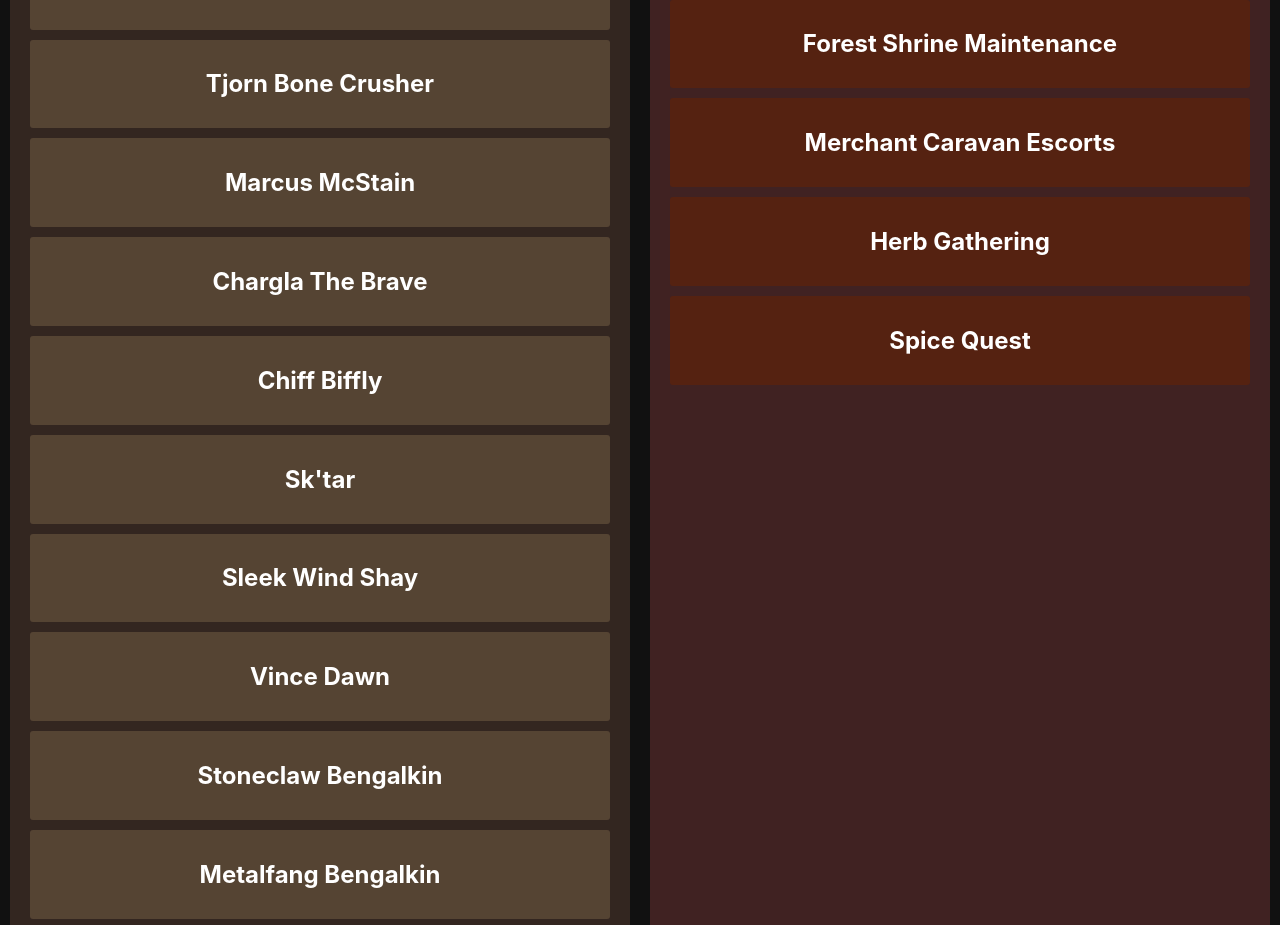
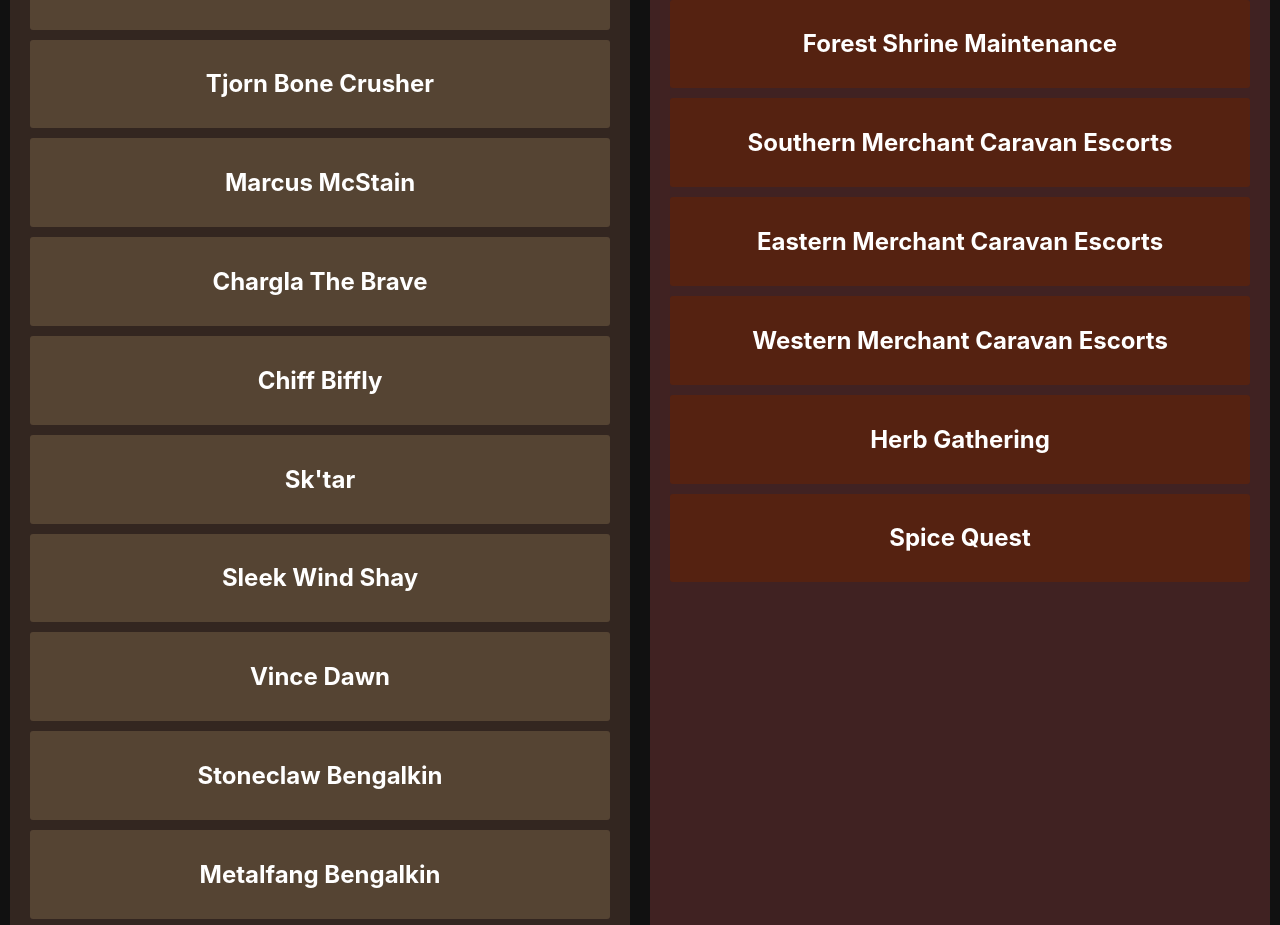
Before and after one commit to claytonweller/fantasy, a React (Create React App) app: page / in a window 1280 px wide. Shown: the part 1760-2685 px from the top of the page. Built offline with nearby package versions, Linux system fonts and the light colour scheme.

Commit message:
Individual quests count toward clan points

```diff
--- a/src/data/raw/adventurers.ts
+++ b/src/data/raw/adventurers.ts
@@ -362,6 +362,12 @@ export const rawAdventurers:IRawAdventurer[] = [
     status: [],
     traits: [],
     questParties: [
+      {
+        partyId: 'p3-q1-4',
+        metrics:[
+
+        ]
+      },
     ]
   },
   {
@@ -455,6 +461,12 @@ export const rawAdventurers:IRawAdventurer[] = [
     status: [],
     traits: [],
     questParties: [
+      {
+        partyId: 'p2-q1-4',
+        metrics:[
+
+        ]
+      },
     ]
   },
   {
@@ -470,6 +482,12 @@ export const rawAdventurers:IRawAdventurer[] = [
     status: [],
     traits: [],
     questParties: [
+      {
+        partyId: 'p3-q1-4',
+        metrics:[
+
+        ]
+      },
     ]
   },
   {
@@ -506,6 +524,12 @@ export const rawAdventurers:IRawAdventurer[] = [
     status: [],
     traits: [],
     questParties: [
+      {
+        partyId: 'p1-q1-5',
+        metrics:[
+
+        ]
+      },
     ]
   },
   {
@@ -536,6 +560,12 @@ export const rawAdventurers:IRawAdventurer[] = [
     status: [],
     traits: [],
     questParties: [
+      {
+        partyId: 'p1-q1-4',
+        metrics:[
+
+        ]
+      },
     ]
   },
   {
@@ -653,6 +683,12 @@ export const rawAdventurers:IRawAdventurer[] = [
     status: [],
     traits: [],
     questParties: [
+      {
+        partyId: 'p3-q1-4',
+        metrics:[
+
+        ]
+      },
     ]
   },
   {
@@ -824,6 +860,12 @@ export const rawAdventurers:IRawAdventurer[] = [
     status: [],
     traits: [],
     questParties: [
+      {
+        partyId: 'p1-q1-4',
+        metrics:[
+
+        ]
+      },
     ]
   },
   {
@@ -935,6 +977,12 @@ export const rawAdventurers:IRawAdventurer[] = [
     status: [],
     traits: [],
     questParties: [
+      {
+        partyId: 'p2-q1-5',
+        metrics:[
+
+        ]
+      },
     ]
   },
   {
@@ -1007,6 +1055,12 @@ export const rawAdventurers:IRawAdventurer[] = [
     status: [],
     traits: [],
     questParties: [
+      {
+        partyId: 'p2-q1-4',
+        metrics:[
+
+        ]
+      },
     ]
   },
   {
@@ -1037,6 +1091,12 @@ export const rawAdventurers:IRawAdventurer[] = [
     status: [],
     traits: [],
     questParties: [
+      {
+        partyId: 'p1-q1-1',
+        metrics:[
+
+        ]
+      },
     ]
   },
   {
@@ -1073,6 +1133,12 @@ export const rawAdventurers:IRawAdventurer[] = [
     status: [],
     traits: [],
     questParties: [
+      {
+        partyId: 'p2-q1-4',
+        metrics:[
+
+        ]
+      },
     ]
   },
   {
@@ -1118,6 +1184,12 @@ export const rawAdventurers:IRawAdventurer[] = [
     status: [],
     traits: [],
     questParties: [
+      {
+        partyId: 'p1-q1-4',
+        metrics:[
+
+        ]
+      },
     ]
   },
   {
--- a/src/data/raw/quests.ts
+++ b/src/data/raw/quests.ts
@@ -99,42 +99,71 @@ export const rawQuests: IRawQuest[] = [
     ]
   },
   {
-    id: 'q1-4',
-    name:'Merchant Caravan Escorts',
+    id: 'q1-4.1',
+    name:'Southern Merchant Caravan Escorts',
+    reward: 50,
+    postedWeek: 1,
+    claimType: QuestClaimType.Clan,
+    questType: QuestTypes.Guard,
+    questRank: Ranks.C,
+    postedBy: 'Trade Guild',
+    description: `With the Festival coming up in a couple of weeks we capable parties to guard the wagons as they come in. Southern Caravan from the Port city of Serpentina.`,
+    // Composite
+    parties:[
+      {
+        id: 'p1-q1-4',
+        startWeek: 1,
+        status: QuestStatus.Claimed,
+        clanId: 'c1',
+        // endWeek: number,
+        metrics:[
+
+        ]
+      },
+    ]
+  },
+  {
+    id: 'q1-4.2',
+    name:'Eastern Merchant Caravan Escorts',
+    reward: 150,
+    postedWeek: 1,
+    claimType: QuestClaimType.Clan,
+    questType: QuestTypes.Guard,
+    questRank: Ranks.C,
+    postedBy: 'Trade Guild',
+    description: `With the Festival coming up in a couple of weeks we capable parties to guard the wagons as they come in. Eastern Caravan: From the capitol.`,
+    // Composite
+    parties:[
+      {
+        id: 'p2-q1-4',
+        startWeek: 1,
+        status: QuestStatus.Claimed,
+        clanId: 'c9',
+        notes: "Eastern Caravan: From the capitol.",
+        // endWeek: number,
+        metrics:[
+
+        ]
+      },
+    ]
+  },
+  {
+    id: 'q1-4.3',
+    name:'Western Merchant Caravan Escorts',
     reward: 100,
     postedWeek: 1,
     claimType: QuestClaimType.Clan,
     questType: QuestTypes.Guard,
     questRank: Ranks.C,
     postedBy: 'Trade Guild',
-    description: `With the Festival coming up in a couple of weeks we capable parties to guard the wagons as they come in.`,
+    description: `With the Festival coming up in a couple of weeks we capable parties to guard the wagons as they come in. Eastern Caravan: Western Caravan: From the mountains.`,
     // Composite
     parties:[
       {
-        id: 'p1-q1-4',
-        startWeek: 2,
+        id: 'p3-q1-4',
+        startWeek: 1,
+        clanId: 'c5',
         status: QuestStatus.Claimed,
-        notes: "Southern Caravan: from the port/ocean.",
-        // endWeek: number,
-        metrics:[
-
-        ]
-      },
-      {
-        id: 'p2-q1-4',
-        startWeek: 2,
-        status: QuestStatus.Claimed,
-        notes: "Eastern Caravan: From the capitol.",
-        // endWeek: number,
-        metrics:[
-
-        ]
-      },
-      {
-        id: 'p2-q1-4',
-        startWeek: 2,
-        status: QuestStatus.Claimed,
-        notes: "Western Caravan: From the mountains.",
         // endWeek: number,
         metrics:[
 
@@ -158,7 +187,15 @@ export const rawQuests: IRawQuest[] = [
         id: 'p1-q1-5',
         startWeek: 1,
         status: QuestStatus.Claimed,
-        notes: "Southern Caravan: from the port/ocean.",
+        // endWeek: number,
+        metrics:[
+
+        ]
+      },
+      {
+        id: 'p2-q1-5',
+        startWeek: 1,
+        status: QuestStatus.Claimed,
         // endWeek: number,
         metrics:[
 
--- a/src/utils/metaMetricsFromClan.ts
+++ b/src/utils/metaMetricsFromClan.ts
@@ -1,4 +1,4 @@
-import { questsById } from "../data/queries/quests"
+import { questsByAdventurerId, questsById } from "../data/queries/quests"
 import { IClan } from "../types/Clan"
 import { IMetricsWithMeta, IQuest, MetricRuleId, QuestStatus } from "../types/Quest"
 
@@ -53,13 +53,15 @@ function calculateSingleWeekMetrics (params:{
   })
 
   const activeAdventurers: Set<string> = new Set()
-  quests.forEach( q =>{
-    q.parties?.forEach( p =>{
-      p.adventurers?.forEach( a =>{
-        activeAdventurers.add(a.id)
+  adventurers.forEach(a =>{
+    const aQuests = questsByAdventurerId[a.id]
+    aQuests.forEach(q =>{
+      q.parties.forEach(p =>{
+        if(p.startWeek === week) activeAdventurers.add(a.id)
       })
     })
   })
+
   return {
     name: 'Week'+week,
     rank,
```
